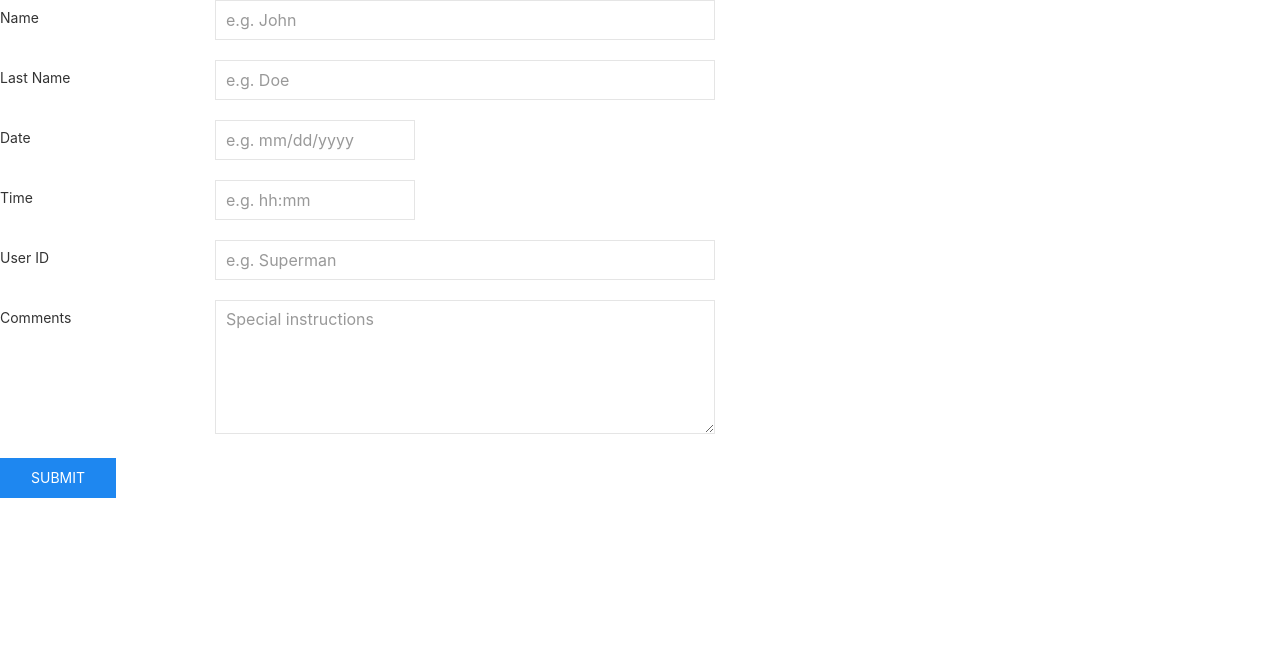
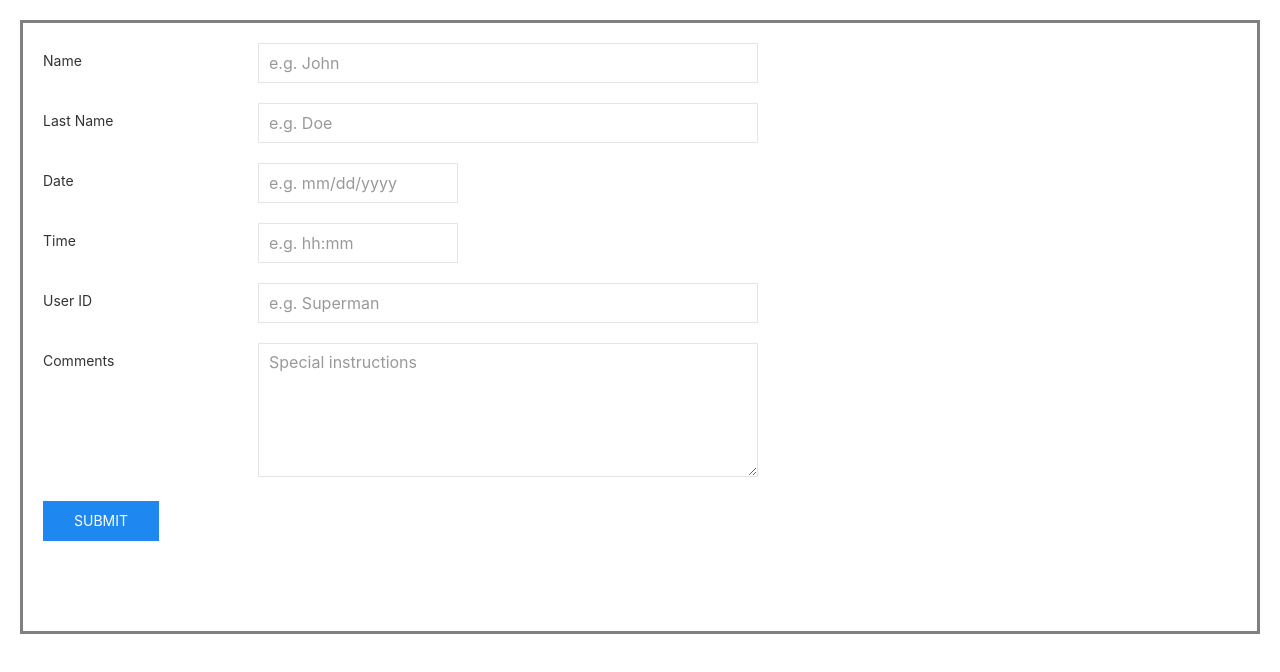
Before and after one commit to pm38702003/hostRestaurant, a website: page form.html in a window 1280 px wide. Drawn offline with nearby package versions, Linux system fonts and the light colour scheme.

Commit message:
form border

```diff
--- a/form.html
+++ b/form.html
@@ -14,6 +14,7 @@
 </head>
 
 <body>
+    <div style="padding:20px; margin:20px; border: solid gray;">
     <form class="uk-form-horizontal uk-margin-large">
 
         <div class="uk-margin">
@@ -62,6 +63,7 @@
     <div class="submitB">
         <button type="submit" class="uk-button uk-button-primary" id="add-btn"><span class="fa fa-fire"></span>Submit</button>
     </div>
+    </div>
 </body>
 <script type="text/javascript">
     $("#add-btn").on("click", function (event) {
```
